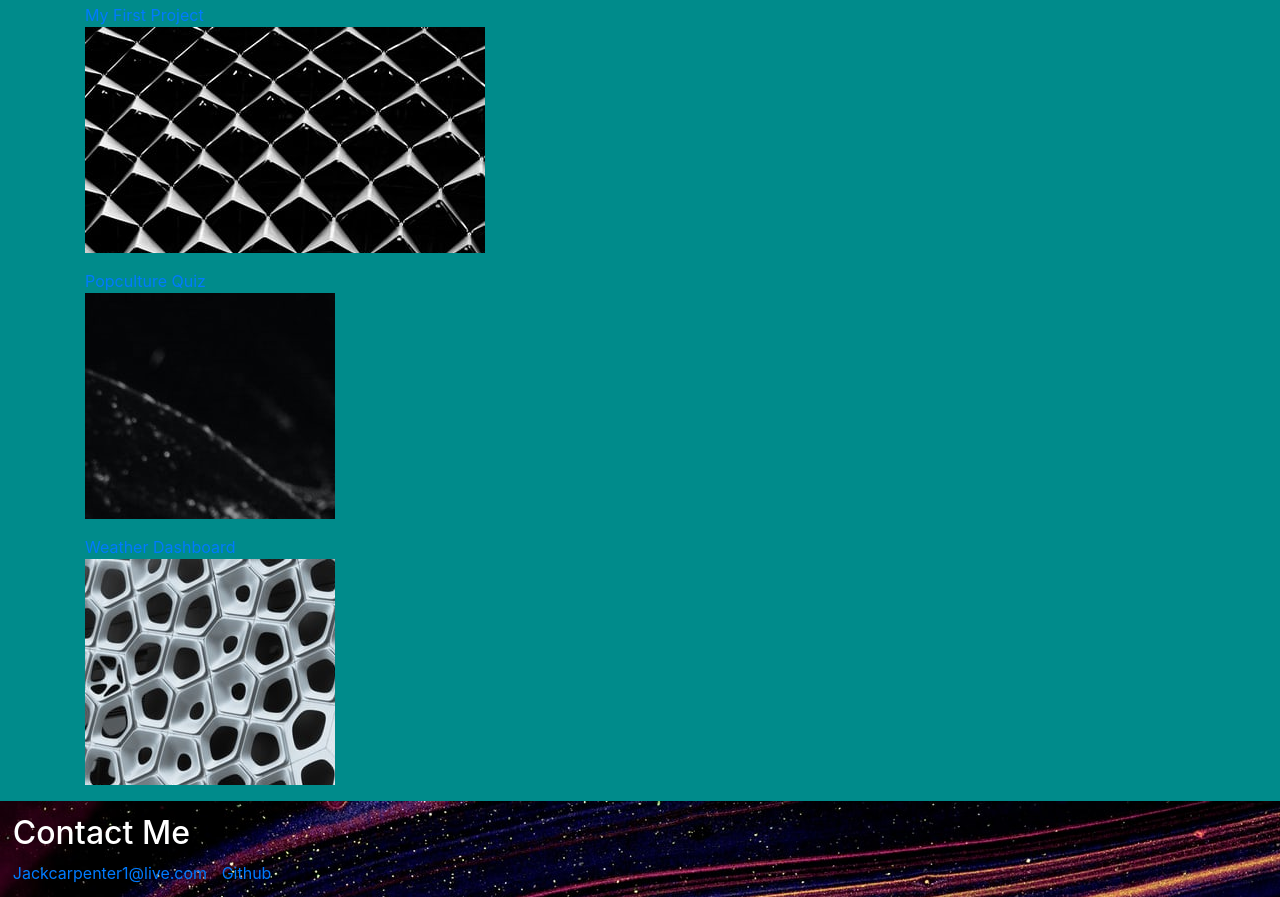
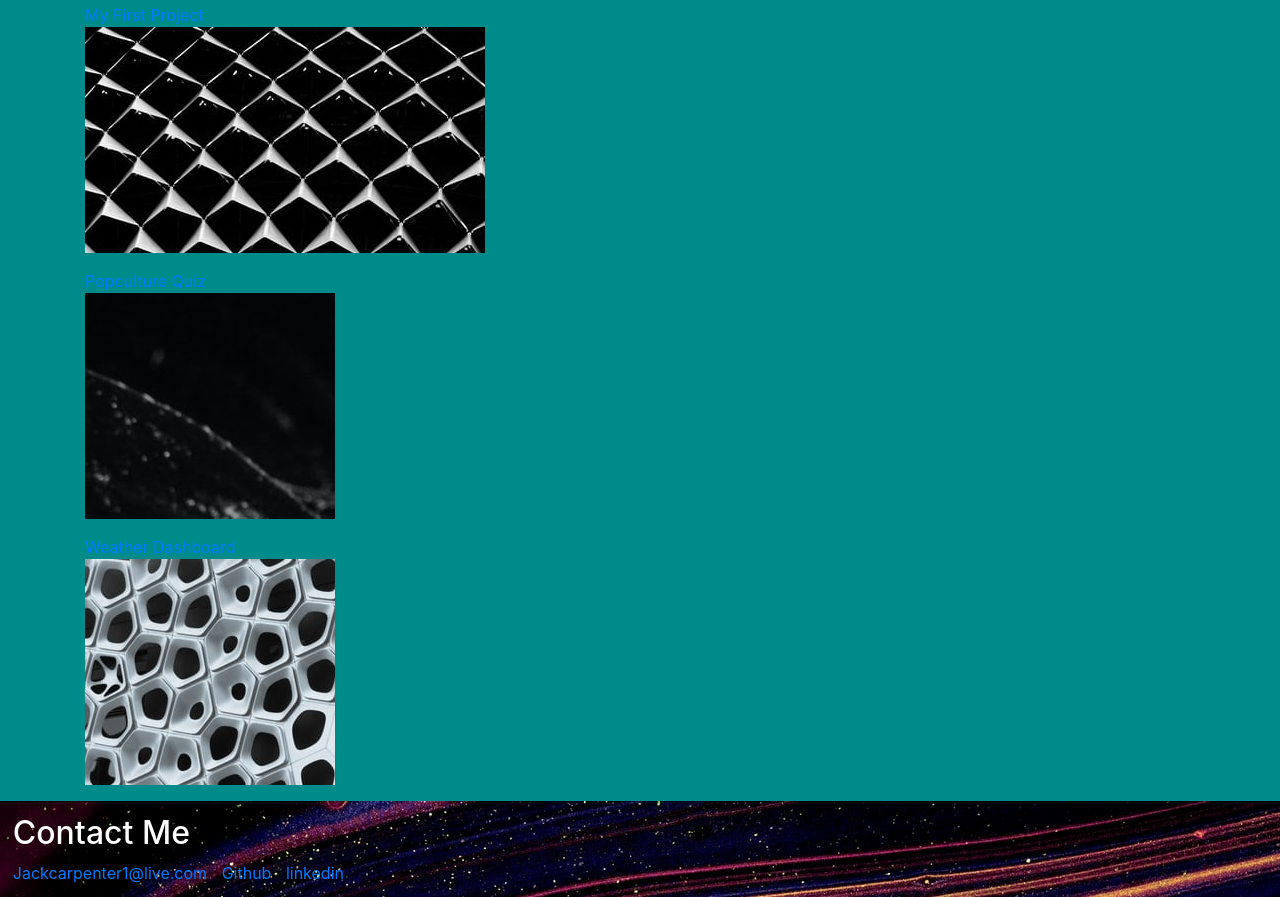
Before and after one commit to Jcarps97/Portfolio, a plain HTML site: page index.html in a window 1280 px wide. Shown: the part 581-1478 px from the top of the page. Drawn offline with nearby package versions, Linux system fonts and the light colour scheme.

Commit message:
Adding linkedin page

```diff
--- a/index.html
+++ b/index.html
@@ -70,6 +70,7 @@
             <h2>Contact Me</h2>
             <a href="mailto:jackcarpenter1@live.com"> Jackcarpenter1@live.com </a>
             <a class= "contact" href="https://github.com/Jcarps97/Portfolio"> Github </a>
+            <a href="https://www.linkedin.com/in/jack-carpenter-3b256421b/">linkedin</a>
     </footer>
 </body>
 <script src="https://cdnjs.cloudflare.com/ajax/libs/jquery/3.2.1/jquery.min.js"></script>
```
